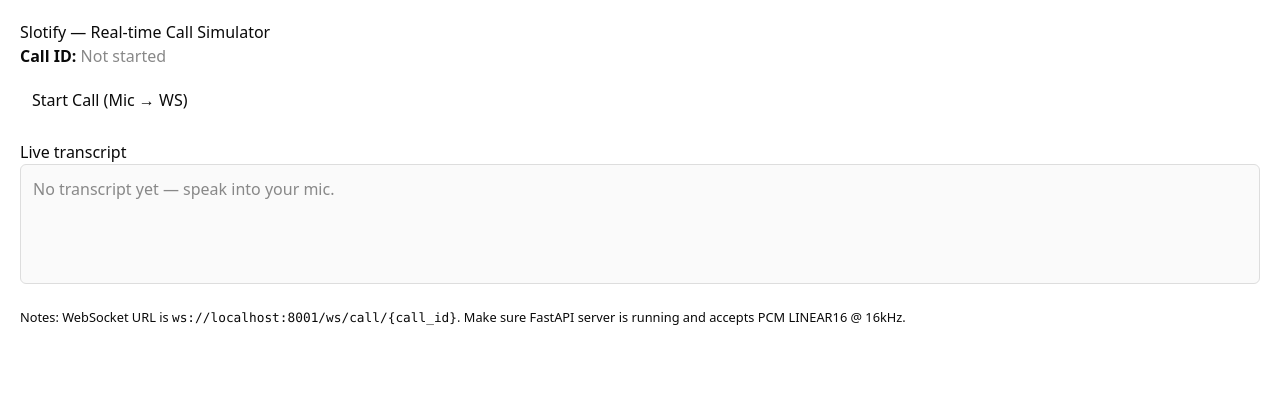
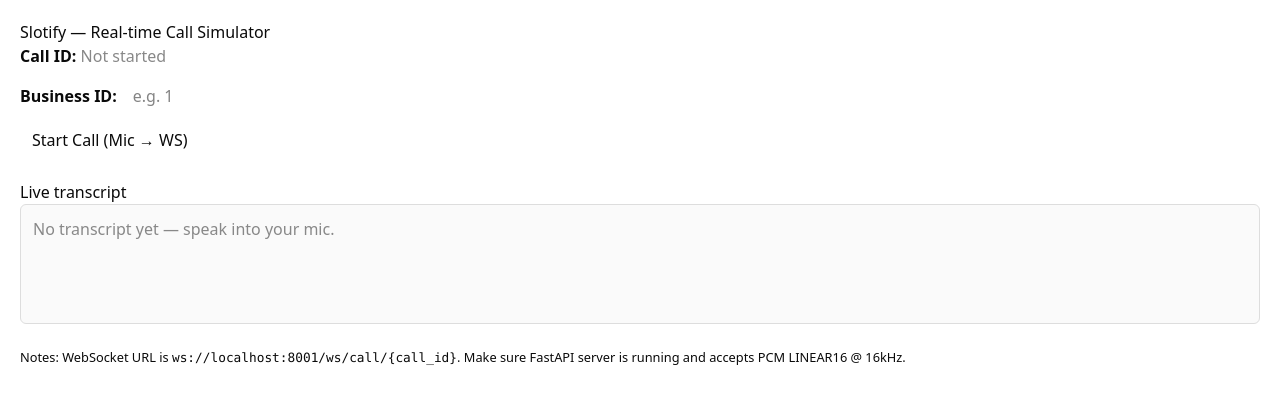
Before and after one commit to Hussein-Alayan/Slotify, a Next.js app in the folder client/: page /call-test in a window 1280 px wide. Shown: the top 404 px of the page. Built offline with nearby package versions, Linux system fonts and the light colour scheme.

Commit message:
feat: add business ID input to fetchCallId and validate before starting a call

```diff
--- a/client/src/app/call-test/page.tsx
+++ b/client/src/app/call-test/page.tsx
@@ -2,11 +2,11 @@
 // pages/call-test.tsx
 import { useEffect, useRef, useState, useCallback } from "react";
 // Helper to start a call and get a call_id from FastAPI
-async function fetchCallId(caller_phone = "test") {
+async function fetchCallId(caller_phone = "test", business_id = "") {
   const resp = await fetch("http://localhost:8001/incoming/start", {
     method: "POST",
     headers: { "Content-Type": "application/json" },
-    body: JSON.stringify({ caller_phone }),
+    body: JSON.stringify({ caller_phone, business_id }),
   });
   const data = await resp.json();
   return data.call_id;
@@ -25,6 +25,7 @@ async function fetchCallId(caller_phone = "test") {
 
 export default function CallTest() {
   const [callId, setCallId] = useState<number | null>(null);
+  const [businessId, setBusinessId] = useState("");
   // ...existing code...
   const [isRecording, setIsRecording] = useState(false);
   const [transcript, setTranscript] = useState("");
@@ -80,8 +81,12 @@ export default function CallTest() {
 
   // ---- Start recording + open websocket ----
   async function startCall() {
-    // Get a real call_id from FastAPI
-    const newCallId = await fetchCallId();
+    // Get a real call_id from FastAPI, passing businessId
+    if (!businessId) {
+      alert("Please enter a business ID.");
+      return;
+    }
+    const newCallId = await fetchCallId("test", businessId);
     setCallId(newCallId);
     // create websocket
     const wsUrl = `ws://localhost:8001/ws/call/${newCallId}`;
@@ -224,6 +229,18 @@ export default function CallTest() {
       </div>
 
       <div style={{ marginTop: 12 }}>
+        <label>
+          <strong>Business ID:</strong>
+          <input
+            type="text"
+            value={businessId}
+            onChange={(e) => setBusinessId(e.target.value)}
+            style={{ marginLeft: 8, padding: "4px 8px", width: 120 }}
+            placeholder="e.g. 1"
+            disabled={isRecording}
+          />
+        </label>
+        <div style={{ marginTop: 8 }}>
           {!isRecording ? (
             <button onClick={startCall} style={{ padding: "8px 12px" }}>
               Start Call (Mic → WS)
@@ -231,11 +248,16 @@ export default function CallTest() {
           ) : (
             <button
               onClick={stopCall}
-            style={{ padding: "8px 12px", background: "#c33", color: "white" }}
+              style={{
+                padding: "8px 12px",
+                background: "#c33",
+                color: "white",
+              }}
             >
               End Call
             </button>
           )}
+        </div>
       </div>
 
       <section style={{ marginTop: 20 }}>
```
Lines whose indentation alone changed are shown as unchanged.
